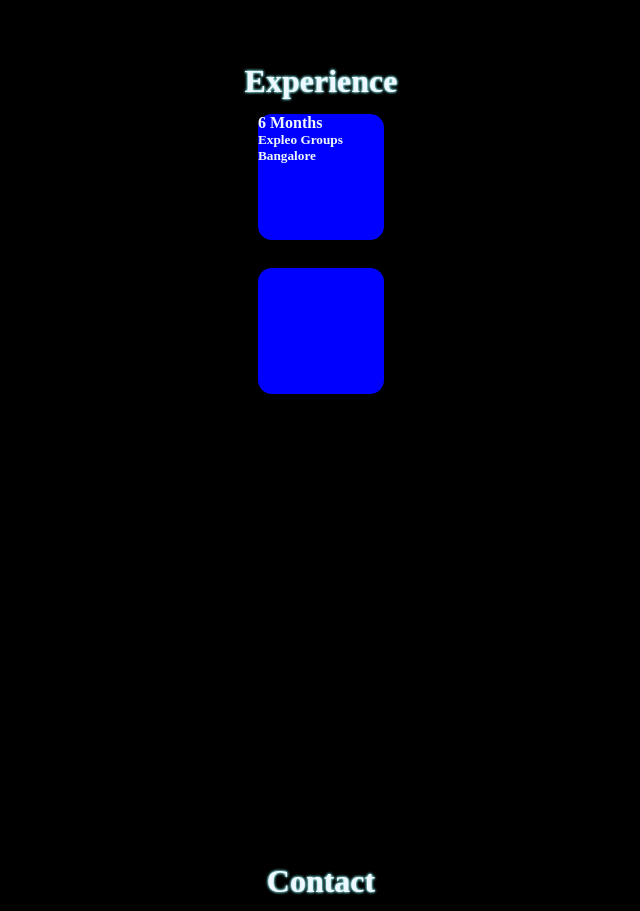
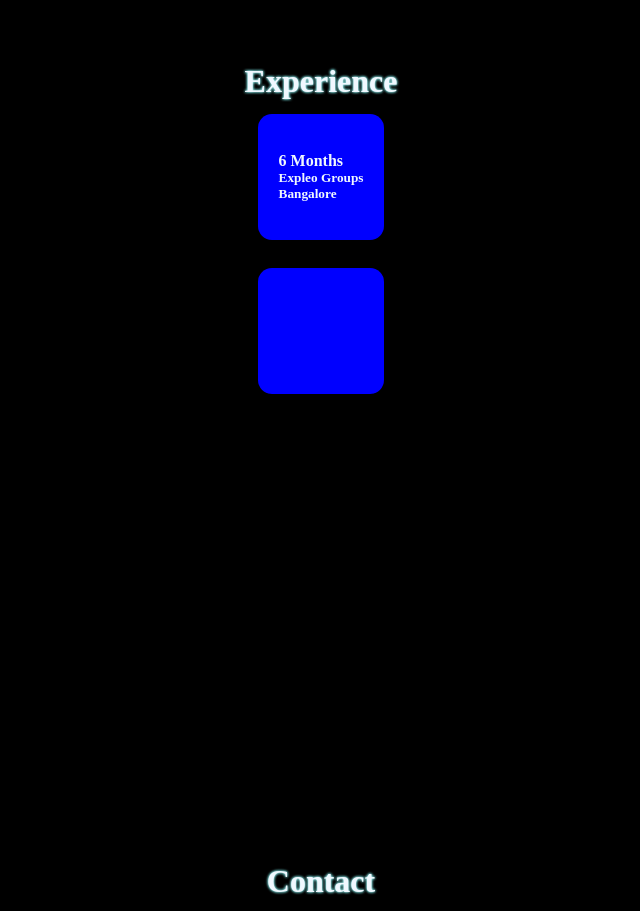
Before and after one commit to Paramesh-Kumar-2004/VP_Portfolio-2, a React (Create React App) app: page / in a window 1280 px wide. Shown: the part 3418-4329 px from the top of the page, without its empty margins (319-959 px from the left). Built offline with nearby package versions, Linux system fonts and the light colour scheme.

Commit message:
Updating The Experience.css

```diff
--- a/src/Components/Experience.jsx
+++ b/src/Components/Experience.jsx
@@ -13,9 +13,11 @@ function Experience() {
 
                 <div className="Experience_Cards">
                     <div className="Experience_Card">
-                        <h4>6 Months</h4>
-                        <h5>Expleo Groups</h5>
-                        <h5>Bangalore</h5>
+                        <div>
+                            <h4>6 Months</h4>
+                            <h5>Expleo Groups</h5>
+                            <h5>Bangalore</h5>
+                        </div>
                     </div>
                 </div>
                 <div className="Experience_Cards">
--- a/src/Styles/Experience.css
+++ b/src/Styles/Experience.css
@@ -11,6 +11,9 @@
     background: blue;
     border-radius: 14px;
     cursor: pointer;
+    display: flex;
+    justify-content: center;
+    align-items: center;
 }
 .Experience_Cards{
     display: flex;
```
